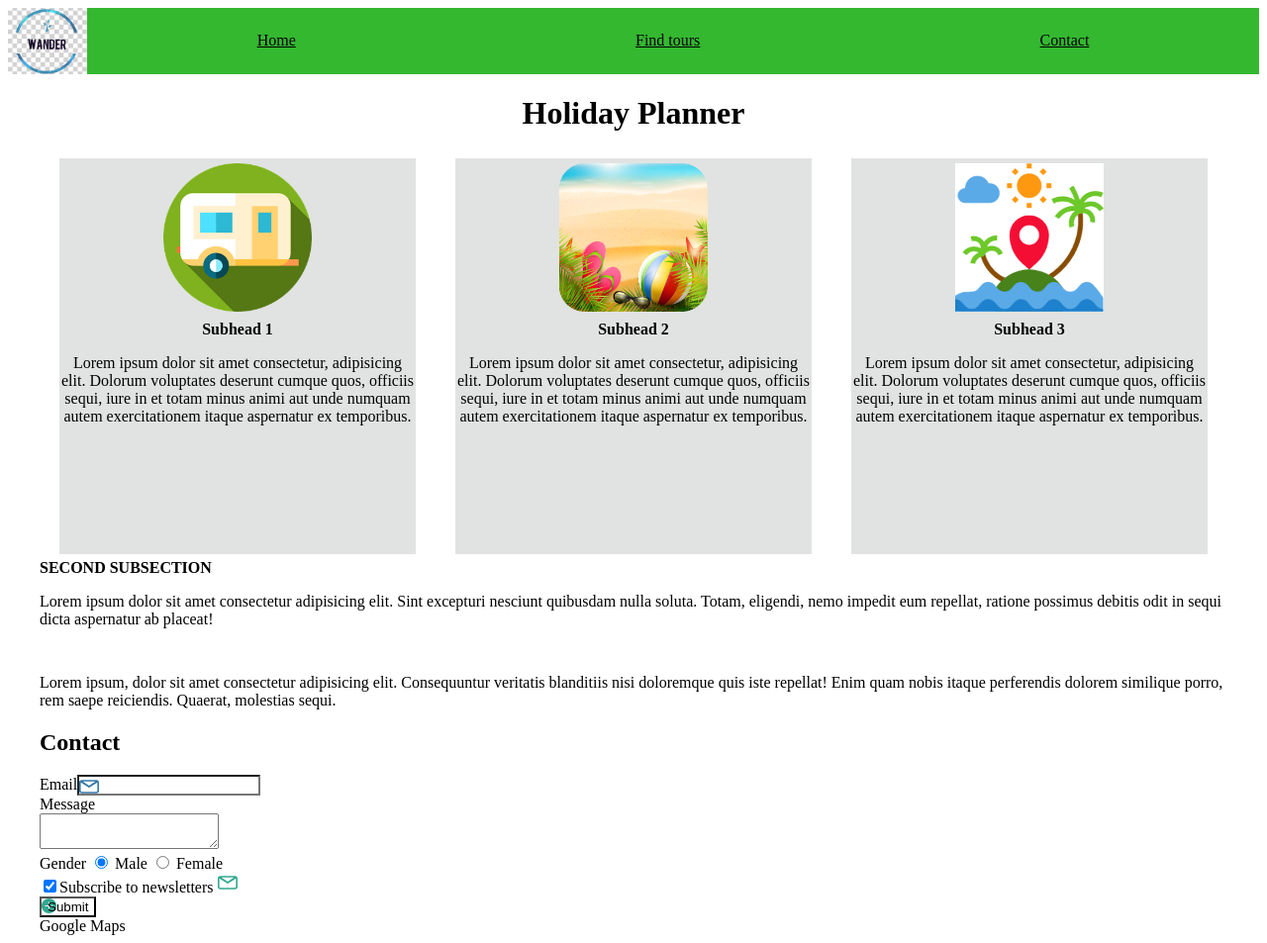
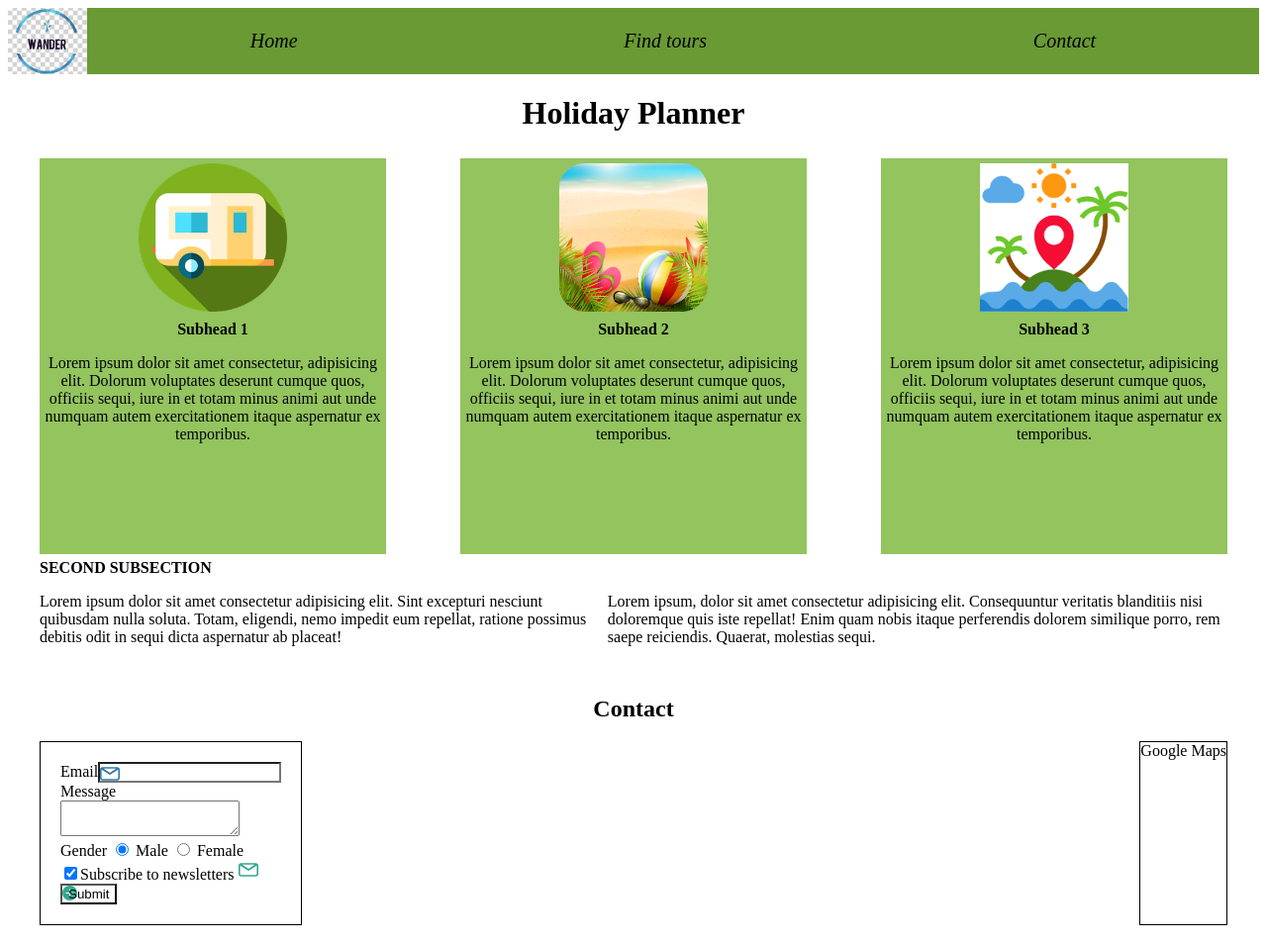
Before and after one commit to DorinCiora/Holiday-Planner, a plain HTML site: page index.html in a window 1280 px wide. Shown: the whole page at 99% size. Drawn offline with Linux system fonts and the light colour scheme.

Commit message:
edit project

```diff
--- /dev/null
+++ b/CSS/content.css
@@ -0,0 +1,42 @@
+.content_banner {
+    display: flex;
+    justify-content: space-between;
+    padding: 5px 0px;
+}
+
+.banner_card {
+    background-color: #93c45e;
+    height: 400px;
+    width: 350px;
+    text-align: center;
+}
+
+.banner_card:hover {
+    background-color: #abdd75;
+}
+
+
+.banner_card img {
+    padding: 5px;
+    width: 150px;
+    height: 150px;
+}
+
+.section {
+    height: 100px;
+    display: flex;
+}
+
+.contact {
+    display: flex;
+    justify-content: space-between;
+}
+
+.contact_form {
+    padding: 20px 20px;
+    border: 1px solid black;
+}
+
+.googleMaps {
+    border: 1px solid black;
+}
--- /dev/null
+++ b/CSS/header.css
@@ -0,0 +1,24 @@
+.header {
+    padding: 0;
+    margin: 0;
+}
+
+.navbar {
+    display: flex;
+    margin: auto;
+    background-color: #699a33;
+}
+
+.navbar a {
+    flex: 1 0 auto;
+    text-align: center;
+    color: black;
+    display: flex;
+    justify-content: space-around;
+    flex-flow: column-reverse;
+    text-decoration: none;
+}
+
+.navbar a:hover {
+    background-color: #5a7140;
+}
--- /dev/null
+++ b/CSS/layout.css
@@ -0,0 +1,13 @@
+.content {
+    max-width: 1200px;
+    margin: auto;
+}
+
+h1, h2 {
+    text-align: center;
+}
+
+a {
+    font-size: 20px;
+    font-style: italic;
+}
--- a/index.html
+++ b/index.html
@@ -7,41 +7,43 @@
     <link rel="stylesheet" href="style.css">
 </head>
 <body>
-    <div class="nav-bar">
-        <img src="./picture/Logo.png" alt="brand-logo" width="80px" height="auto">
+    <header>
+    <div class="navbar">
+        <img src="./picture/Logo.png" alt="brand-logo" width="80" height="auto">
             <a href="#">Home</a>
             <a href="#">Find tours</a>
             <a href="#contact">Contact</a>
         </div>
+    </header>
         <div class="content">
         <h1>Holiday Planner</h1>
-        <div class="banner">
-            <div class="card">
+        <div class="content_banner">
+            <div class="banner_card">
                 <img src="./picture/image1.png" alt="logo"><br>
                 <strong>Subhead 1</strong>
                 <p>Lorem ipsum dolor sit amet consectetur, adipisicing elit. Dolorum voluptates deserunt cumque quos, officiis sequi, iure in et totam minus animi aut unde numquam autem exercitationem itaque aspernatur ex temporibus.</p>
             </div>
-            <div class="card">
+            <div class="banner_card">
                 <img src="./picture/image2.png" alt="logo"><br>
                 <strong>Subhead 2</strong>
                 <p>Lorem ipsum dolor sit amet consectetur, adipisicing elit. Dolorum voluptates deserunt cumque quos, officiis sequi, iure in et totam minus animi aut unde numquam autem exercitationem itaque aspernatur ex temporibus.</p>
             </div>
-            <div class="card">
-                <img src="./picture/image 3.png" alt="logo"><br>
+            <div class="banner_card">
+                <img src="./picture/image3.png" alt="logo"><br>
                 <strong>Subhead 3</strong>
                 <p>Lorem ipsum dolor sit amet consectetur, adipisicing elit. Dolorum voluptates deserunt cumque quos, officiis sequi, iure in et totam minus animi aut unde numquam autem exercitationem itaque aspernatur ex temporibus.</p>
             </div>
         </div>
-    <div class="section">
         <strong>SECOND SUBSECTION</strong>
+        <div class="section">
         <p>Lorem ipsum dolor sit amet consectetur adipisicing elit. Sint excepturi nesciunt quibusdam nulla soluta. Totam, eligendi, nemo impedit eum repellat, ratione possimus debitis odit in sequi dicta aspernatur ab placeat!</p>
-    </div>
     <div class="subsection2">
         <p>Lorem ipsum, dolor sit amet consectetur adipisicing elit. Consequuntur veritatis blanditiis nisi doloremque quis iste repellat! Enim quam nobis itaque perferendis dolorem similique porro, rem saepe reiciendis. Quaerat, molestias sequi.</p>
     </div>
+    </div>
     <h2 id="contact">Contact</h2>
     <div class="contact">
-        <div class="contact-form">
+        <div class="contact_form">
             <form>
                 Email<input type="text" name="Email" id="email" style="background: url(./picture/email.svg) no-repeat "><br>
                 Message<br><textarea></textarea><br>
@@ -54,7 +56,7 @@
                 <input type="submit" value="Submit" style="background: url(./picture/plus.svg) no-repeat">
             </form>
         </div>
-        <div class="google-maps">
+        <div class="googleMaps">
             Google Maps
         </div>
     </div>
--- a/style.css
+++ b/style.css
@@ -1,46 +1,3 @@
-.content {
-    max-width: 1200px;
-    margin: auto;
-}
-
-.nav-bar {
-    display: flex;
-    background-color:#34b830;
-}
-
-.nav-bar a {
-    color: black;
-    margin: auto;
-}
-
-h1 {
-    text-align: center;
-}
-
-.banner {
-    display: flex;
-    padding: 5px 0px;
-}
-
-.card {
-    margin: 0px 20px;
-    background-color: #e1e3e2;
-    height: 400px;
-    width: 500px;
-    text-align: center;
-}
-
-.card:hover {
-    background-color: #b8ebb7;
-}
-
-
-.card img {
-    padding: 5px;
-    width: 150px;
-    height: 150px;
-}
-
-.section {
-    height: 100px;
-}
+@import url('CSS/layout.css');
+@import url('CSS/header.css');
+@import url('CSS/content.css');
```
Also changed, not shown: picture/image3.png (renamed from picture/image 3.png).
